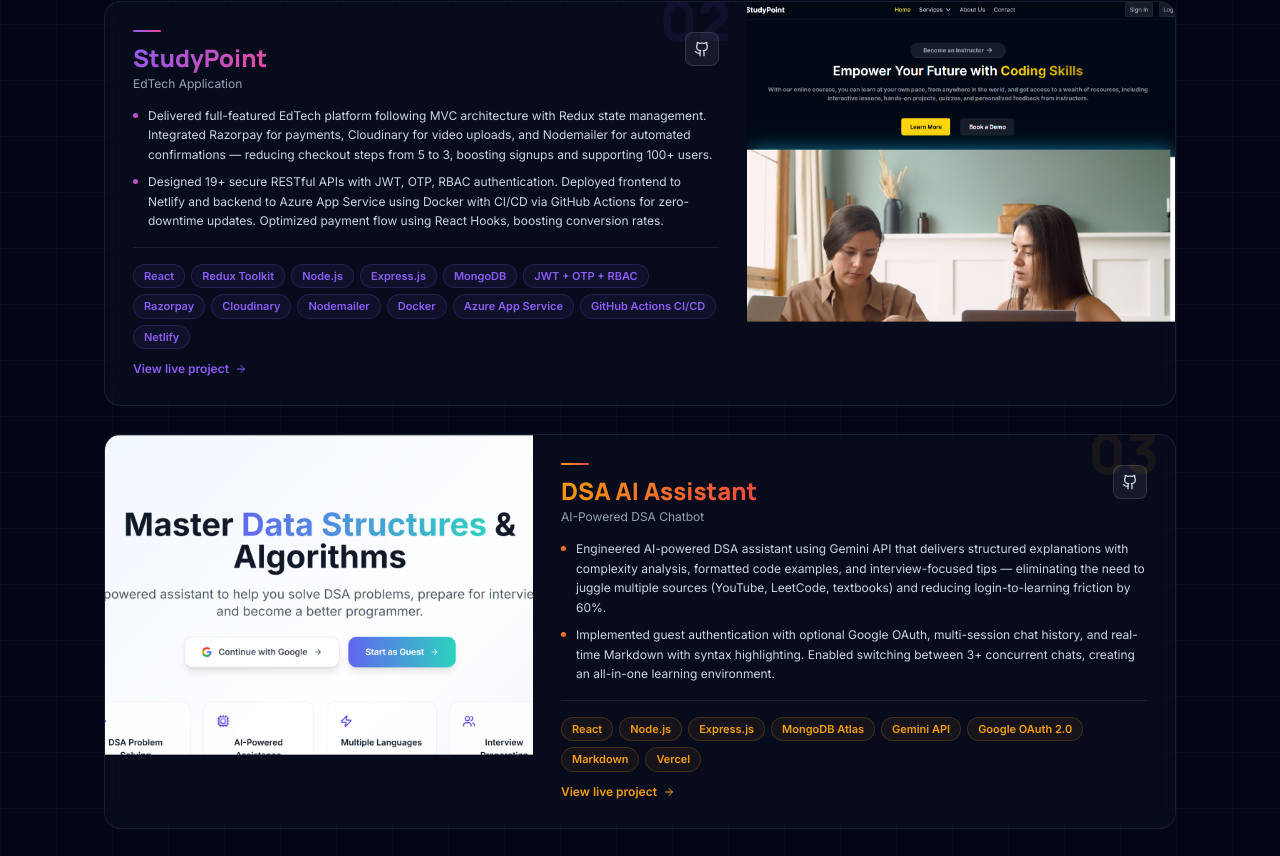
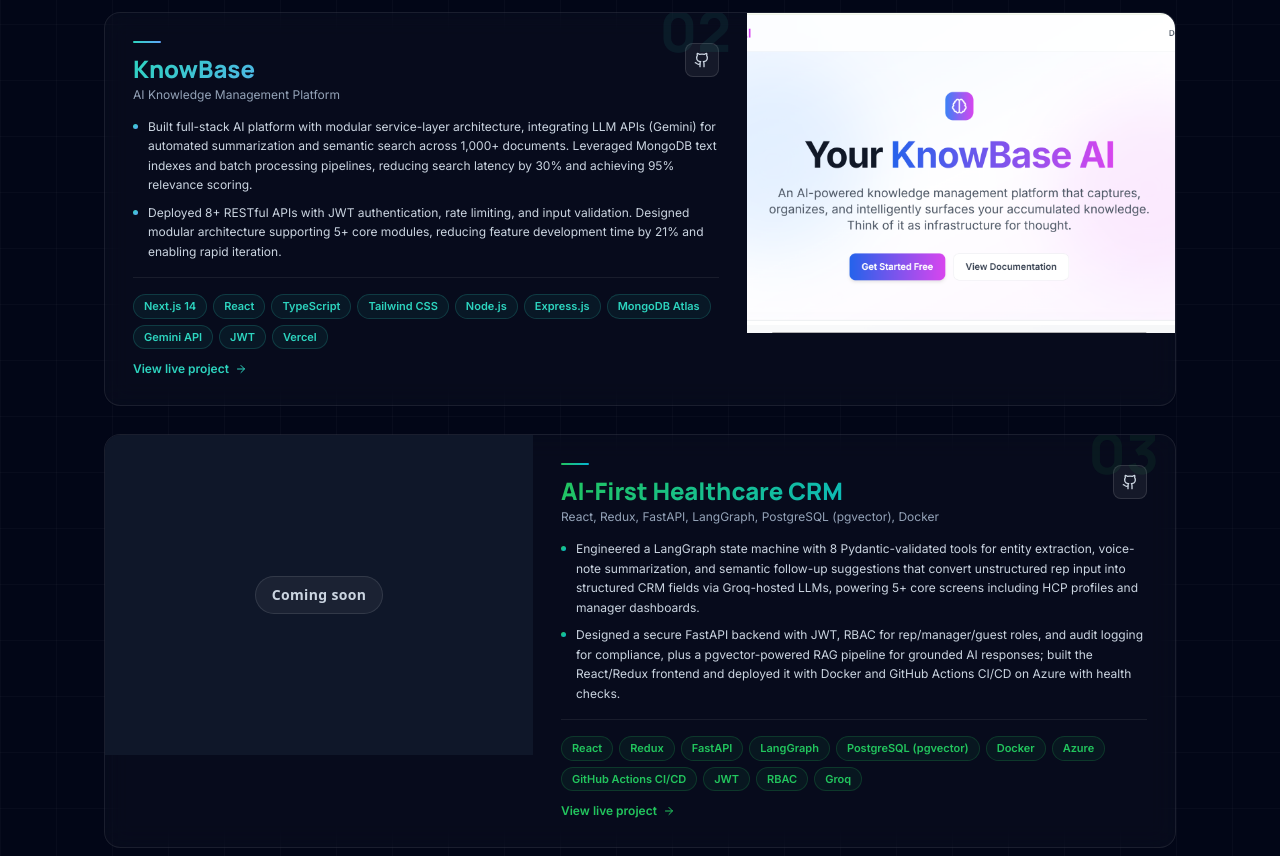
Before and after one commit to mdakram2002/myportfolio, a React (Vite) app: page / in a window 1280 px wide. Shown: the part 3513-4369 px from the top of the page. Built offline with nearby package versions, Linux system fonts and the light colour scheme; no server answers.

Commit message:
add project

```diff
--- a/src/components/Education.jsx
+++ b/src/components/Education.jsx
@@ -3,7 +3,7 @@
 import { GraduationCap, Sparkles } from "lucide-react";
 
 const educationData = [
-    { degree: "Bachelor of Technology in Computer Science – AI & ML", institution: "Technocrats Institute of Technology, Bhopal (M.P.), India", duration: "2022 – 2026", gpa: "GPA: 7.62 / 10", description: "Focused on core concepts of Artificial Intelligence, Machine Learning, Data Structures, and Software Engineering." },
+    { degree: "Bachelor of Technology in Computer Science – AI & ML", institution: "Technocrats Institute of Technology, Bhopal (M.P.), India", duration: "2022 – 2026", gpa: "GPA: 7.67 / 10", description: "Focused on core concepts of Artificial Intelligence, Machine Learning, Data Structures, and Software Engineering." },
     { degree: "Senior Secondary (12th)", institution: "Supaul Senior Secondary School, Supaul, Bihar, India", duration: "2021", gpa: "Percentage: 66.6%" },
     { degree: "High School (10th)",      institution: "Supaul Senior Secondary School, Supaul, Bihar, India", duration: "2019", gpa: "Percentage: 70%" },
 ];
--- a/src/components/Projects.jsx
+++ b/src/components/Projects.jsx
@@ -8,6 +8,21 @@
 const projects = [
   {
     id: 1,
+    name: "StudyPoint",
+    subtitle: "EdTech Application",
+    accentFrom: "#8B5CF6",
+    accentTo: "#EC4899",
+    details: [
+      "Delivered full-featured EdTech platform following MVC architecture with Redux state management. Integrated Razorpay for payments, Cloudinary for video uploads, and Nodemailer for automated confirmations — reducing checkout steps from 5 to 3, boosting signups and supporting 100+ users.",
+      "Designed 19+ secure RESTful APIs with JWT, OTP, RBAC authentication. Deployed frontend to Netlify and backend to Azure App Service using Docker with CI/CD via GitHub Actions for zero-downtime updates. Optimized payment flow using React Hooks, boosting conversion rates.",
+    ],
+    tech: ["React", "Redux Toolkit", "Node.js", "Express.js", "MongoDB", "JWT + OTP + RBAC", "Razorpay", "Cloudinary", "Nodemailer", "Docker", "Azure App Service", "GitHub Actions CI/CD", "Netlify"],
+    image: StudyPoint,
+    github: "https://github.com/mdakram2002/Study_Point",
+    live: "https://studypointin.netlify.app/",
+  },
+  {
+    id: 2,
     name: "KnowBase",
     subtitle: "AI Knowledge Management Platform",
     accentFrom: "#2DD4BF",
@@ -22,22 +37,22 @@
     live: "https://knowbase-ai-client.vercel.app/",
   },
   {
-    id: 2,
-    name: "StudyPoint",
-    subtitle: "EdTech Application",
-    accentFrom: "#8B5CF6",
-    accentTo: "#EC4899",
+    id: 3,
+    name: "AI-First Healthcare CRM",
+    subtitle: "React, Redux, FastAPI, LangGraph, PostgreSQL (pgvector), Docker",
+    accentFrom: "#22C55E",
+    accentTo: "#06B6D4",
     details: [
-      "Delivered full-featured EdTech platform following MVC architecture with Redux state management. Integrated Razorpay for payments, Cloudinary for video uploads, and Nodemailer for automated confirmations — reducing checkout steps from 5 to 3, boosting signups and supporting 100+ users.",
-      "Designed 19+ secure RESTful APIs with JWT, OTP, RBAC authentication. Deployed frontend to Netlify and backend to Azure App Service using Docker with CI/CD via GitHub Actions for zero-downtime updates. Optimized payment flow using React Hooks, boosting conversion rates.",
+      "Engineered a LangGraph state machine with 8 Pydantic-validated tools for entity extraction, voice-note summarization, and semantic follow-up suggestions that convert unstructured rep input into structured CRM fields via Groq-hosted LLMs, powering 5+ core screens including HCP profiles and manager dashboards.",
+      "Designed a secure FastAPI backend with JWT, RBAC for rep/manager/guest roles, and audit logging for compliance, plus a pgvector-powered RAG pipeline for grounded AI responses; built the React/Redux frontend and deployed it with Docker and GitHub Actions CI/CD on Azure with health checks.",
     ],
-    tech: ["React", "Redux Toolkit", "Node.js", "Express.js", "MongoDB", "JWT + OTP + RBAC", "Razorpay", "Cloudinary", "Nodemailer", "Docker", "Azure App Service", "GitHub Actions CI/CD", "Netlify"],
-    image: StudyPoint,
-    github: "https://github.com/mdakram2002/Study_Point",
-    live: "https://studypointin.netlify.app/",
+    tech: ["React", "Redux", "FastAPI", "LangGraph", "PostgreSQL (pgvector)", "Docker", "Azure", "GitHub Actions CI/CD", "JWT", "RBAC", "Groq"],
+    image: null,
+    github: "https://github.com/mdakram2002/hcp-crm",
+    live: "https://github.com/mdakram2002/hcp-crm",
   },
   {
-    id: 3,
+    id: 4,
     name: "DSA AI Assistant",
     subtitle: "AI-Powered DSA Chatbot",
     accentFrom: "#F59E0B",
@@ -52,7 +67,7 @@
     live: "https://dsa-chatbot-six.vercel.app/",
   },
   {
-    id: 4,
+    id: 5,
     name: "Dr. Maya Reynolds",
     subtitle: "Therapy Homepage — Squarespace Redesign",
     accentFrom: "#10B981",
@@ -68,7 +83,7 @@
     live: "https://dr-maya-therapy-chi.vercel.app",
   },
   {
-    id: 5,
+    id: 6,
     name: "Mini Event Platform",
     subtitle: "Full-stack MERN Event Management",
     accentFrom: "#6366F1",
@@ -237,6 +252,8 @@
 
                 {/* Image */}
                 <div className="pj-img-wrap bg-slate-900" style={{ direction: "ltr" }}>
+                  {project.image ? (
+                    <>
                       <img src={project.image} alt={project.name} />
                       <div className="pj-overlay">
                         <a
@@ -249,6 +266,14 @@
                           <ExternalLink size={18} />
                         </a>
                       </div>
+                    </>
+                  ) : (
+                    <div className="flex h-full w-full items-center justify-center bg-slate-900/80 px-6 text-center">
+                      <div className="rounded-full border border-white/10 bg-white/5 px-4 py-2 text-sm font-semibold tracking-wide text-slate-300">
+                        Coming soon
+                      </div>
+                    </div>
+                  )}
                 </div>
 
                 {/* Content */}
```
Lines whose indentation alone changed are shown as unchanged.
